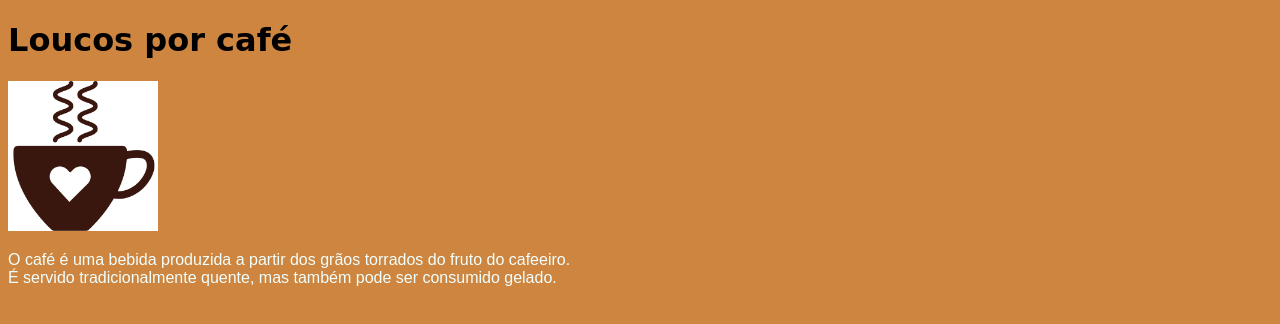
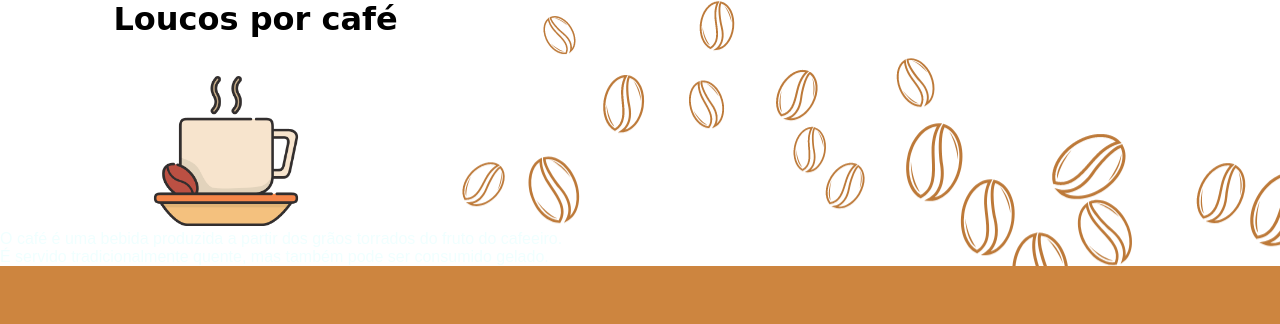
Before and after one commit to GabriellaAAmaral/Projetos.pessoais, a plain HTML site: page index.html in a window 1280 px wide. Drawn offline with Linux system fonts and the light colour scheme.

Commit message:
Atualização da logo e adição do background

```diff
--- a/index.html
+++ b/index.html
@@ -8,12 +8,15 @@
 </head>
 
 <body>
-    <h1>Loucos por café</h1>
-    <img src="Images/logocafe.png" alt="Logo da Loucos por café" width="150px">
-    <p>
-        O café é uma bebida produzida a partir dos grãos torrados do fruto do cafeeiro. <br>
-        É servido
-        tradicionalmente quente, mas também pode ser consumido gelado.
+    <div id="header">
+        <h1>Loucos por café</h1>
+        <div class="logo"><img src="Images/logo2cafe.png" alt="Logo da Loucos por café" width="150px">
+        </div>
+        <p>
+            O café é uma bebida produzida a partir dos grãos torrados do fruto do cafeeiro. <br>
+            É servido
+            tradicionalmente quente, mas também pode ser consumido gelado.
+    </div>
     </p>
 </body>
 
--- a/style.css
+++ b/style.css
@@ -4,9 +4,25 @@ p {
 }
 
 h1 {
-    font-family: 'Ms Madi', cursive;
+    font-family:'Ms Madi', cursive;
+    margin-left: 3cm;
+    margin-top: ;
 }
 
 body {
     background-color: #CD853F;
 }
+
+#header {
+    background-image: url("Images/graocafe.png");
+    background-position: 0% 0%;
+}
+
+* {
+margin: 0;
+}
+
+.logo {
+    margin-left: 4cm;
+    margin-top: 1cm;
+}
```
Also changed, not shown: Images/logo2cafe.png (added).
